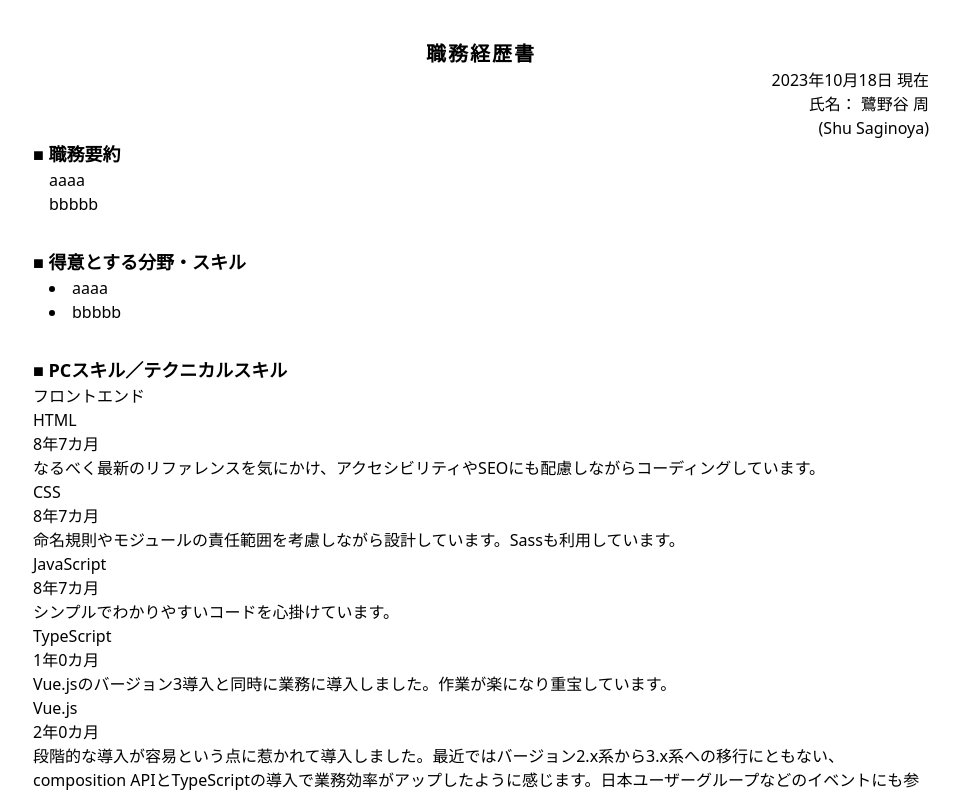
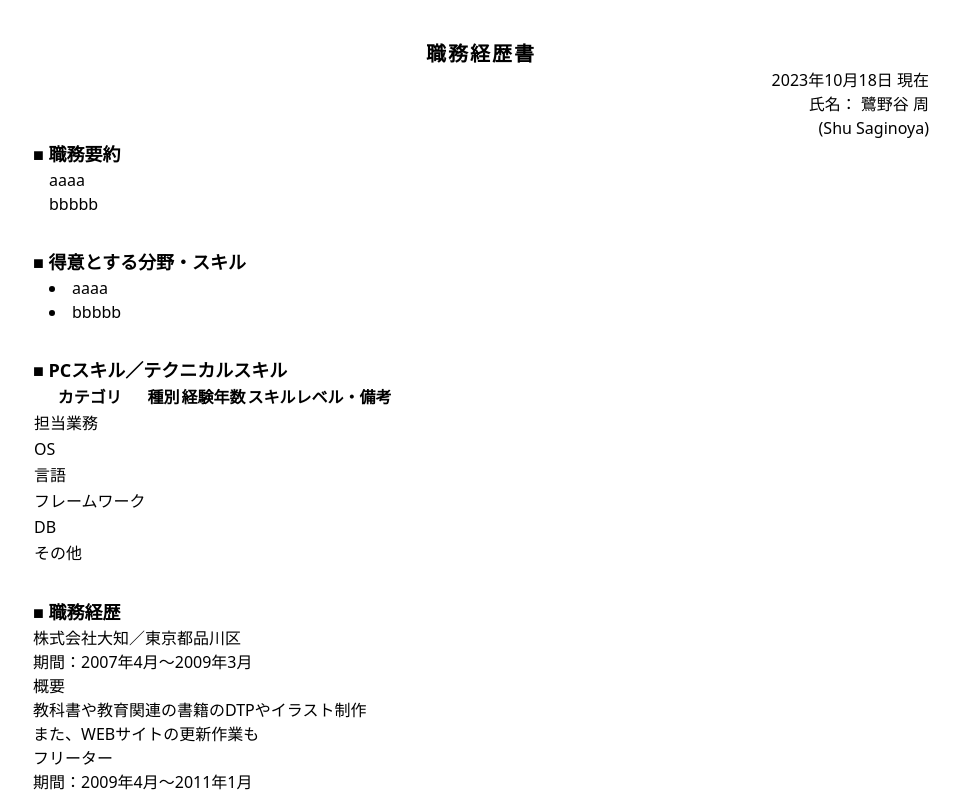
Before and after one commit to shu-saginoya/curriculum-vitae, a Vue app: page / in a window 1280 px wide. Shown: the top 794 px of the page, without its empty margins (159-1119 px from the left). Built offline with nearby package versions, Linux system fonts and the light colour scheme.

Commit message:
Update - SectionSkill

```diff
--- a/src/components/contents/SectionSkill.vue
+++ b/src/components/contents/SectionSkill.vue
@@ -1,7 +1,50 @@
 <script setup lang="ts">
 import MainSection from '@/components/elements/MainSection.vue'
+import BlockTableSkill from '@/components/elements/BlockTableSkill.vue'
+import { useFormat } from '@/composables/useFormat'
 
 const title = 'PCスキル／テクニカルスキル'
+
+const { period } = useFormat()
+
+const items = [
+  {
+    cat: '担当業務',
+    class: [''],
+    years: [],
+    note: ''
+  },
+  {
+    cat: 'OS',
+    class: [''],
+    years: [],
+    note: ''
+  },
+  {
+    cat: '言語',
+    class: [''],
+    years: [],
+    note: ''
+  },
+  {
+    cat: 'フレームワーク',
+    class: [''],
+    years: [],
+    note: ''
+  },
+  {
+    cat: 'DB',
+    class: [''],
+    years: [],
+    note: ''
+  },
+  {
+    cat: 'その他',
+    class: [''],
+    years: [],
+    note: ''
+  }
+]
 
 const skillList = [
   {
@@ -98,41 +141,10 @@ const skillList = [
     ]
   }
 ]
-
-const period = (startedInfo: string): string => {
-  const started = new Date(startedInfo)
-  const isInvalidDate = started.getTime()
-  if (isInvalidDate) {
-    const daysMonth = 365 / 12
-    const daysYear = 365
-    const now = new Date()
-    const diff = now.getTime() - started.getTime()
-    let elapsedDay = Math.floor(diff / 86400000)
-    const elapsedYear = Math.floor(elapsedDay / daysYear)
-    elapsedDay -= elapsedYear * 365
-    const elapsedMonth = Math.floor(elapsedDay / daysMonth)
-    return `${elapsedYear}年${elapsedMonth}カ月`
-  } else {
-    return startedInfo
-  }
-}
 </script>
 
 <template>
   <MainSection :title="title">
-    <section v-for="category in skillList" :key="category.id" class="bl_card">
-      <h3>{{ category.name }}</h3>
-      <ul class="bl_skillList">
-        <li
-          v-for="(skill, index) in category.body"
-          :key="category.id + index"
-          class="bl_skillList_item"
-        >
-          <div>{{ skill.name }}</div>
-          <div class="bl_skillList_item_period">{{ period(skill.started) }}</div>
-          <div>{{ skill.note }}</div>
-        </li>
-      </ul>
-    </section>
+    <BlockTableSkill :items="items"></BlockTableSkill>
   </MainSection>
 </template>
--- /dev/null
+++ b/src/components/elements/BlockTableSkill.vue
@@ -0,0 +1,33 @@
+<script setup lang="ts">
+defineProps<{
+  items: {
+    cat: string
+    class: string[]
+    years: number[]
+    note: string
+  }[]
+}>()
+const headers = ['カテゴリ', '種別', '経験年数', 'スキルレベル・備考']
+</script>
+
+<template>
+  <table>
+    <tr>
+      <th v-for="(header, hIndex) in headers" :key="hIndex">{{ header }}</th>
+    </tr>
+    <tr v-for="(item, index) in items" :key="index">
+      <td>{{ item.cat }}</td>
+      <td>
+        <ul>
+          <li v-for="(cItem, cIndex) in item.class" :key="cIndex">{{ cItem }}</li>
+        </ul>
+      </td>
+      <td>
+        <ul>
+          <li v-for="(yItem, yIndex) in item.years" :key="yIndex">{{ yItem }}</li>
+        </ul>
+      </td>
+      <td>{{ item.note }}</td>
+    </tr>
+  </table>
+</template>
--- /dev/null
+++ b/src/composables/useFormat.ts
@@ -0,0 +1,23 @@
+export const useFormat = () => {
+  const period = (startedInfo: string): string => {
+    const started = new Date(startedInfo)
+    const isInvalidDate = started.getTime()
+    if (isInvalidDate) {
+      const daysMonth = 365 / 12
+      const daysYear = 365
+      const now = new Date()
+      const diff = now.getTime() - started.getTime()
+      let elapsedDay = Math.floor(diff / 86400000)
+      const elapsedYear = Math.floor(elapsedDay / daysYear)
+      elapsedDay -= elapsedYear * 365
+      const elapsedMonth = Math.floor(elapsedDay / daysMonth)
+      return `${elapsedYear}年${elapsedMonth}カ月`
+    } else {
+      return startedInfo
+    }
+  }
+
+  return {
+    period
+  }
+}
```
